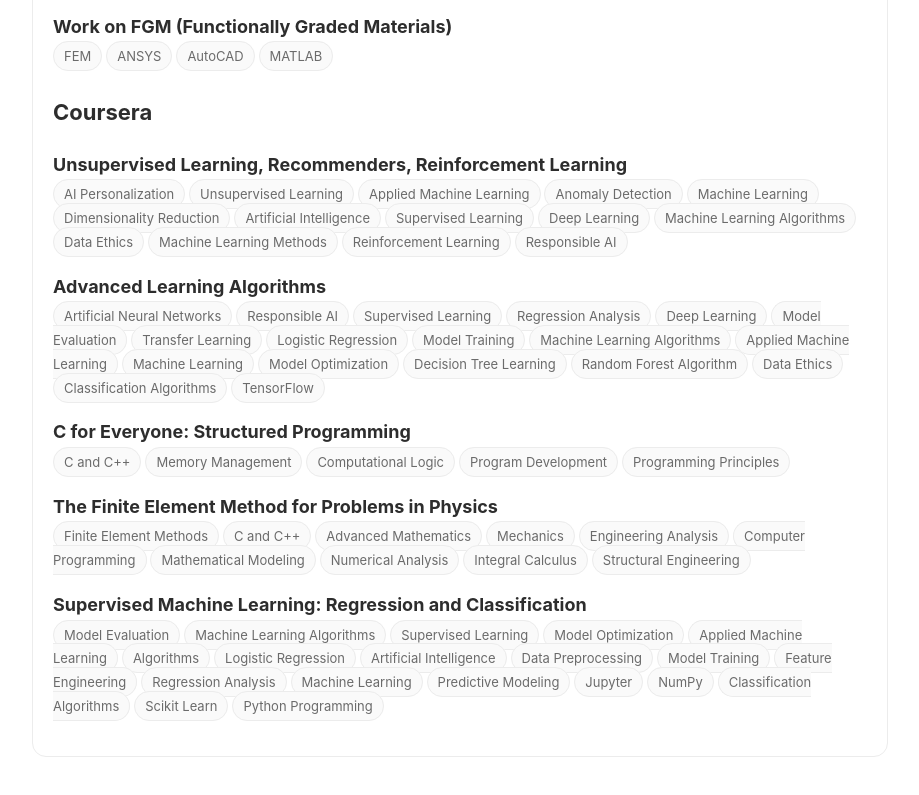
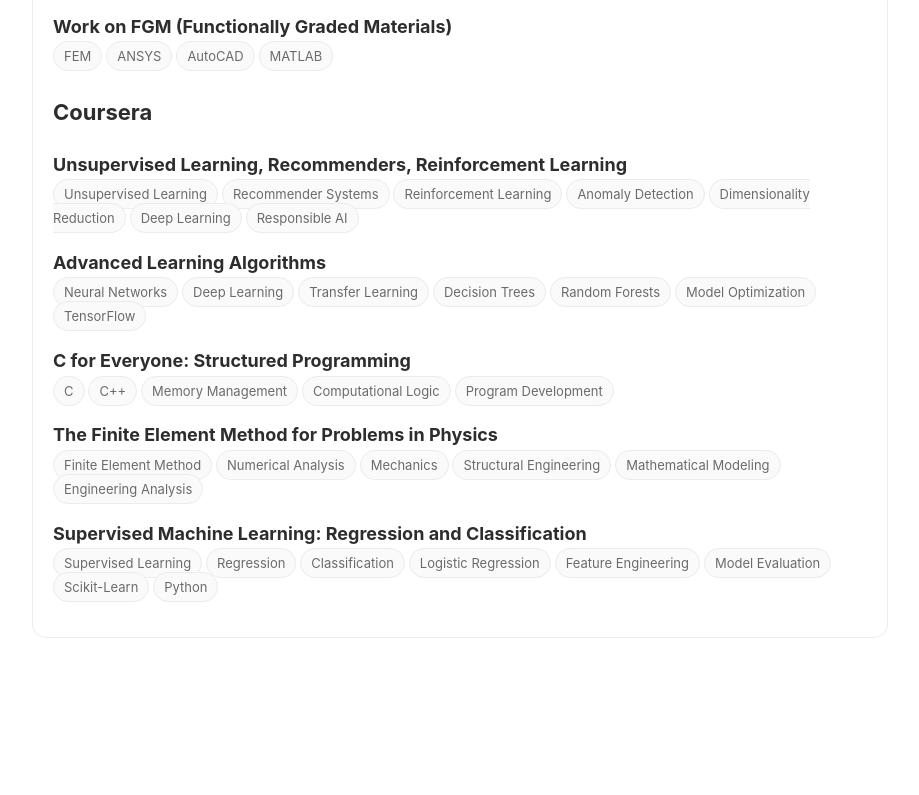
Before and after one commit to Gopal1259/gopalagarwal1259.github.io, a plain HTML site: page projects.html in a window 1280 px wide. Shown: the part 1137-1932 px from the top of the page, without its empty margins (334-1253 px from the left). After the commit the page ends 1835 px from the top, so only its background shows below. Drawn offline with Linux system fonts and the light colour scheme.

Commit message:
Update badges in projects.html
Removed and updated various badges related to machine learning and programming topics in the projects section.

```diff
--- a/projects.html
+++ b/projects.html
@@ -191,24 +191,17 @@
           </div>
         </div>
 
-        <h2>Coursera</h2>
+       <h2>Coursera</h2>
 
 <div class="item">
   <p class="item-title">Unsupervised Learning, Recommenders, Reinforcement Learning</p>
   <div class="item-meta">
-    <span class="badge">AI Personalization</span>
     <span class="badge">Unsupervised Learning</span>
-    <span class="badge">Applied Machine Learning</span>
+    <span class="badge">Recommender Systems</span>
+    <span class="badge">Reinforcement Learning</span>
     <span class="badge">Anomaly Detection</span>
-    <span class="badge">Machine Learning</span>
     <span class="badge">Dimensionality Reduction</span>
-    <span class="badge">Artificial Intelligence</span>
-    <span class="badge">Supervised Learning</span>
     <span class="badge">Deep Learning</span>
-    <span class="badge">Machine Learning Algorithms</span>
-    <span class="badge">Data Ethics</span>
-    <span class="badge">Machine Learning Methods</span>
-    <span class="badge">Reinforcement Learning</span>
     <span class="badge">Responsible AI</span>
   </div>
 </div>
@@ -216,23 +209,12 @@
 <div class="item">
   <p class="item-title">Advanced Learning Algorithms</p>
   <div class="item-meta">
-    <span class="badge">Artificial Neural Networks</span>
-    <span class="badge">Responsible AI</span>
-    <span class="badge">Supervised Learning</span>
-    <span class="badge">Regression Analysis</span>
+    <span class="badge">Neural Networks</span>
     <span class="badge">Deep Learning</span>
-    <span class="badge">Model Evaluation</span>
     <span class="badge">Transfer Learning</span>
-    <span class="badge">Logistic Regression</span>
-    <span class="badge">Model Training</span>
-    <span class="badge">Machine Learning Algorithms</span>
-    <span class="badge">Applied Machine Learning</span>
-    <span class="badge">Machine Learning</span>
+    <span class="badge">Decision Trees</span>
+    <span class="badge">Random Forests</span>
     <span class="badge">Model Optimization</span>
-    <span class="badge">Decision Tree Learning</span>
-    <span class="badge">Random Forest Algorithm</span>
-    <span class="badge">Data Ethics</span>
-    <span class="badge">Classification Algorithms</span>
     <span class="badge">TensorFlow</span>
   </div>
 </div>
@@ -240,56 +222,39 @@
 <div class="item">
   <p class="item-title">C for Everyone: Structured Programming</p>
   <div class="item-meta">
-    <span class="badge">C and C++</span>
+    <span class="badge">C</span>
+    <span class="badge">C++</span>
     <span class="badge">Memory Management</span>
     <span class="badge">Computational Logic</span>
     <span class="badge">Program Development</span>
-    <span class="badge">Programming Principles</span>
   </div>
 </div>
 
 <div class="item">
   <p class="item-title">The Finite Element Method for Problems in Physics</p>
   <div class="item-meta">
-    <span class="badge">Finite Element Methods</span>
-    <span class="badge">C and C++</span>
-    <span class="badge">Advanced Mathematics</span>
+    <span class="badge">Finite Element Method</span>
+    <span class="badge">Numerical Analysis</span>
     <span class="badge">Mechanics</span>
+    <span class="badge">Structural Engineering</span>
+    <span class="badge">Mathematical Modeling</span>
     <span class="badge">Engineering Analysis</span>
-    <span class="badge">Computer Programming</span>
-    <span class="badge">Mathematical Modeling</span>
-    <span class="badge">Numerical Analysis</span>
-    <span class="badge">Integral Calculus</span>
-    <span class="badge">Structural Engineering</span>
   </div>
 </div>
 
 <div class="item">
   <p class="item-title">Supervised Machine Learning: Regression and Classification</p>
   <div class="item-meta">
+    <span class="badge">Supervised Learning</span>
+    <span class="badge">Regression</span>
+    <span class="badge">Classification</span>
+    <span class="badge">Logistic Regression</span>
+    <span class="badge">Feature Engineering</span>
     <span class="badge">Model Evaluation</span>
-    <span class="badge">Machine Learning Algorithms</span>
-    <span class="badge">Supervised Learning</span>
-    <span class="badge">Model Optimization</span>
-    <span class="badge">Applied Machine Learning</span>
-    <span class="badge">Algorithms</span>
-    <span class="badge">Logistic Regression</span>
-    <span class="badge">Artificial Intelligence</span>
-    <span class="badge">Data Preprocessing</span>
-    <span class="badge">Model Training</span>
-    <span class="badge">Feature Engineering</span>
-    <span class="badge">Regression Analysis</span>
-    <span class="badge">Machine Learning</span>
-    <span class="badge">Predictive Modeling</span>
-    <span class="badge">Jupyter</span>
-    <span class="badge">NumPy</span>
-    <span class="badge">Classification Algorithms</span>
-    <span class="badge">Scikit Learn</span>
-    <span class="badge">Python Programming</span>
+    <span class="badge">Scikit-Learn</span>
+    <span class="badge">Python</span>
   </div>
 </div>
-
-
 
 
 
```
